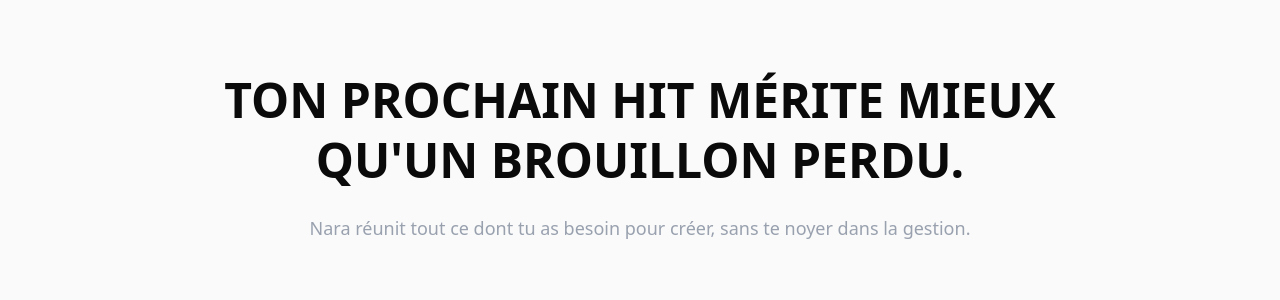
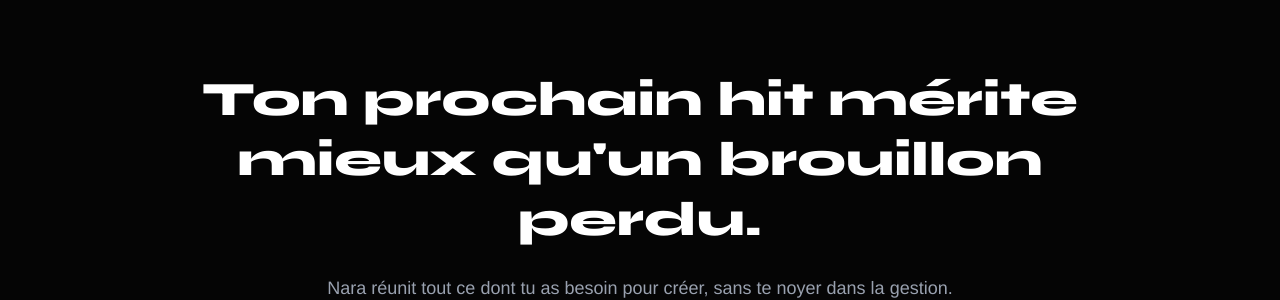
Before and after one commit to Stack48/Nara, a Next.js app: page / in a window 1280 px wide. Shown: the part 394-694 px from the top of the page. Built offline with nearby package versions, Linux system fonts and the light colour scheme.

Commit message:
feat: section PV terminée (sans médias)

```diff
--- a/src/app/globals.css
+++ b/src/app/globals.css
@@ -1,19 +1,11 @@
 @import "tailwindcss";
 
-:root {
-  --background: #fafafa;
-  --foreground: #0a0a0a;
+@theme {
+  --font-syne: var(--font-syne);
+  --font-arimo: var(--font-arimo);
 }
 
-@media (prefers-color-scheme: dark) {
-  :root {
-    --background: #0a0a0a;
-    --foreground: #fafafa;
-  }
+:root {
+  background-color: #050505;
+  color: white;
 }
-
-body {
-  background: var(--background);
-  color: var(--foreground);
-  font-family: system-ui, sans-serif;
-}
--- a/src/app/layout.tsx
+++ b/src/app/layout.tsx
@@ -1,19 +1,23 @@
-import type { Metadata } from "next";
+import { Syne, Arimo } from 'next/font/google';
 import "./globals.css";
 
-export const metadata: Metadata = {
-  title: "Nara",
-  description: "Next.js + Prisma + PostgreSQL",
-};
+const syne = Syne({
+  subsets: ['latin'],
+  variable: '--font-syne',
+  weight: ['700', '800']
+});
 
-export default function RootLayout({
-  children,
-}: Readonly<{
-  children: React.ReactNode;
-}>) {
+const arimo = Arimo({
+  subsets: ['latin'],
+  variable: '--font-arimo'
+});
+
+export default function RootLayout({ children }: { children: React.ReactNode }) {
   return (
-    <html lang="fr">
-      <body className="antialiased">{children}</body>
+    <html lang="fr" className={`${syne.variable} ${arimo.variable} dark`}>
+      <body className="bg-[#050505] antialiased">
+        {children}
+      </body>
     </html>
   );
 }
--- a/src/components/landing/Pv.tsx
+++ b/src/components/landing/Pv.tsx
@@ -23,7 +23,7 @@
 
                 {/* En-tête */}
                 <div className="text-center mb-20">
-                    <h2 className="font-syne text-3xl md:text-5xl font-bold uppercase leading-tight mb-6 max-w-4xl mx-auto">
+                    <h2 className="font-syne text-3xl md:text-5xl font-extrabold leading-tight mb-6 max-w-4xl mx-auto">
                         Ton prochain hit mérite mieux qu'un brouillon perdu.
                     </h2>
                     <p className="text-gray-400 text-lg max-w-2xl mx-auto">
```
